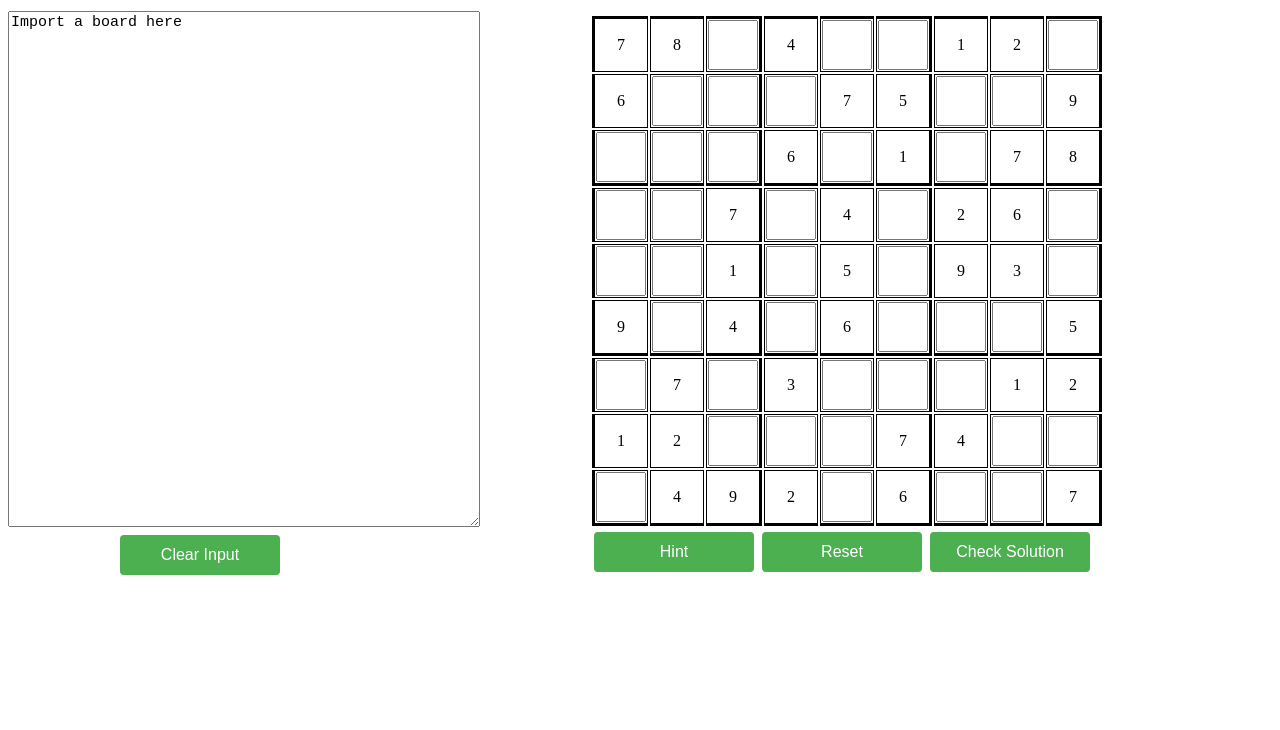
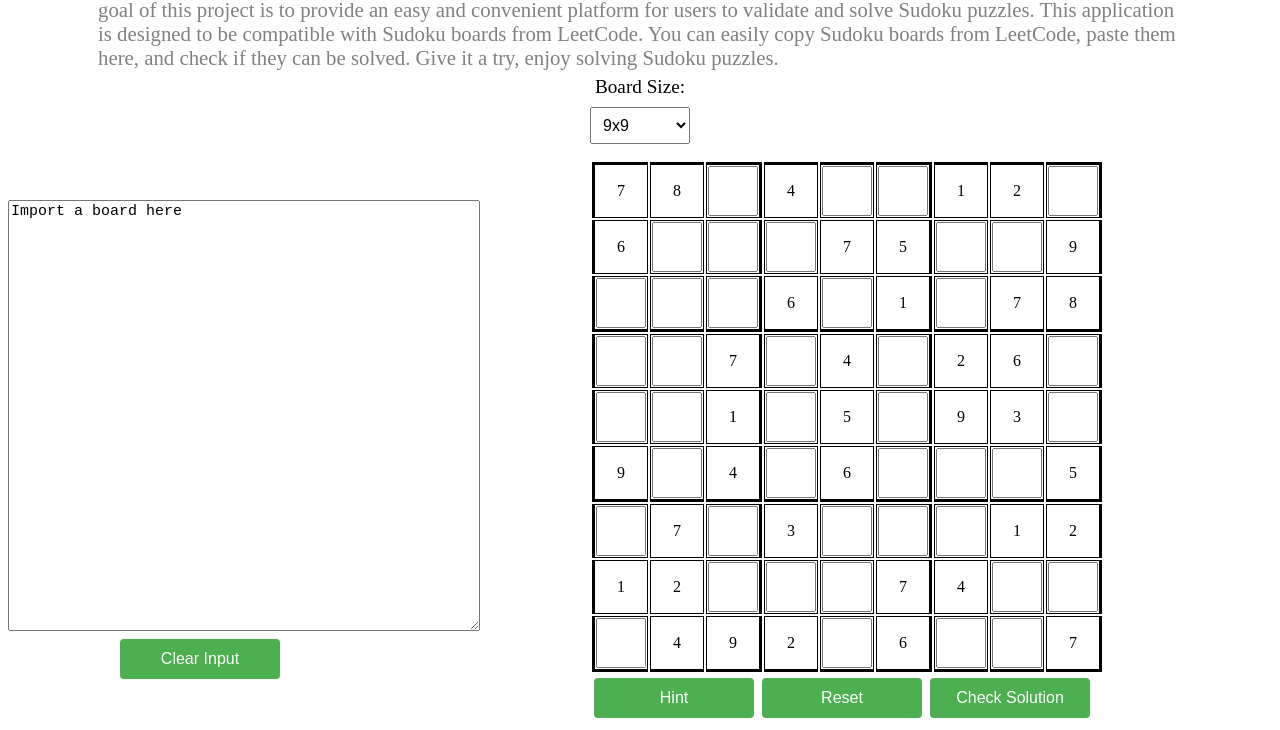
Before and after one commit to SrimanCode/Sudoku, a plain HTML site: page index.html in a window 1280 px wide. Shown: the part 106-836 px from the top of the page. Before the commit the page ends 800 px from the top, so only its background shows below. Drawn offline with Linux system fonts and the light colour scheme.

Commit message:
second change

```diff
--- a/index.html
+++ b/index.html
@@ -3,7 +3,13 @@
 <head>
     <link rel="stylesheet" type="text/css" href="styles.css">
 </head>
+<title>Sudoku Solver and Validator</title>
 <body>
+    <h1>Sudoku Solver and Validator</h1>
+    <p class = "message"> Welcome to the Sudoku Solver and Validator! This is an interactive application designed for Sudoku enthusiasts. The primary goal of this project is to provide an easy and convenient platform for users to validate and solve Sudoku puzzles.
+        This application is designed to be compatible with Sudoku boards from LeetCode. You can easily copy Sudoku boards from LeetCode, paste them here, and check if they can be solved.
+        Give it a try, enjoy solving Sudoku puzzles.
+    </p>
     <form id="size-form">
         <label for="board-size">Board Size:</label>
         <select id="board-size" name="board-size">
@@ -14,7 +20,7 @@
     </form>
     <div class = "container">
         <div class="input-box">
-            <textarea id = "myTextarea" rows="30" cols="50">Import a board here</textarea>
+            <textarea id = "myTextarea" rows="25" cols="50">Import a board here</textarea>
             <div class = "input-box-reset">
                 <button id = "done-box" class="solution">Clear Input</button>
             </div>
--- a/styles.css
+++ b/styles.css
@@ -12,12 +12,21 @@ table {
     padding: 0px 110px;
     justify-content: center;
 }
-
+h1 {
+    text-align: center;
+    text-shadow: black;
+}
+.message {
+    font-size: 1.3em;
+    justify-content: center;
+    color: grey;
+    padding: 0px 90px;
+}
 #size-form {
     display: flex;
     flex-direction:column;
     align-items: center;
-    margin-top: 2em;
+    margin-top: -15px;
 }
 
 #size-form label {
```
